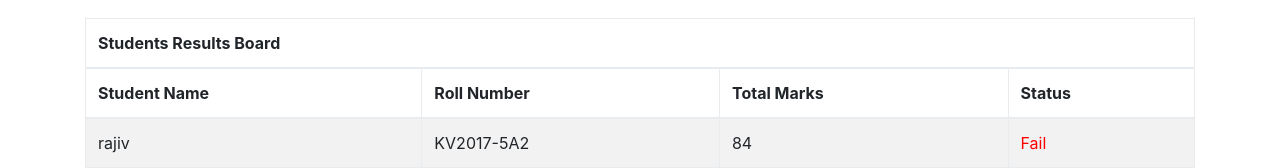
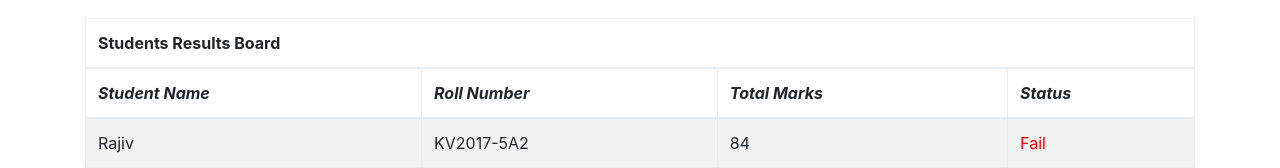
Before and after one commit to narendra-manchala/angular_Techolution, an Angular app: page /scorecard in a window 1280 px wide. Shown: the part 216-384 px from the top of the page. Built offline with nearby package versions, Linux system fonts and the light colour scheme.

Commit message:
Refactored and first letter of name made capital using css

```diff
--- a/src/app/app.component.ts
+++ b/src/app/app.component.ts
@@ -1,6 +1,4 @@
 import { Component } from '@angular/core';
-import { HttpClient } from '@angular/common/http';
-import {Observable} from 'rxjs/Observable';
 import 'rxjs/add/operator/map'
 import 'rxjs/add/operator/catch'
 
@@ -11,21 +9,4 @@ import 'rxjs/add/operator/catch'
 })
 export class AppComponent {
   title = 'Angular App';
-  students = this.getData();
-  constructor(private http: HttpClient) {
-    console.log(this.students)
-  }
-  studentsData;
-  getData() {
-    this.http.get('assets/data.json')//, options)
-
-      .map((res: Response) => res)
-    .subscribe(data=>{
-        this.studentsData= data
-      })
-  }
-  // private handleError(error: any): Promise<any> {
-  //   console.error('An error occurred', error); // for demo purposes only
-  //   return Promise.reject(error.message || error);
-  // }
 }
--- a/src/app/app.module.ts
+++ b/src/app/app.module.ts
@@ -7,9 +7,6 @@ import { AppComponent } from './app.component';
 import { AdmissionFormComponent } from './admission-form/admission-form.component';
 import { AppRoutingModule } from './app-routing.module';
 import { ScoreCardComponent } from './score-card/score-card.component';
-
-// import { AdmissionModel } from './adform.model'
-
 
 
 @NgModule({
--- a/src/app/score-card/score-card.component.css
+++ b/src/app/score-card/score-card.component.css
@@ -1,3 +1,6 @@
 .fail{
   color: red;
 }
+.name:first-letter{
+  text-transform: capitalize;
+}
--- a/src/app/score-card/score-card.component.html
+++ b/src/app/score-card/score-card.component.html
@@ -7,16 +7,16 @@
       <th colspan="4">Students Results Board</th>
     </tr>
     <tr>
-      <th>Student Name</th>
-      <th>Roll Number</th>
-      <th>Total Marks</th>
-      <th>Status</th>
+      <th><i>Student Name</i></th>
+      <th><i>Roll Number</i></th>
+      <th><i>Total Marks</i></th>
+      <th><i>Status</i></th>
     </tr>
     </thead>
     <tbody>
     <tr *ngFor="let data of studentsData; let i = index">
       <!--<td>{{i + 1}}</td>-->
-      <td>{{data.name}}</td>
+      <td class="name">{{data.name}}</td>
       <td>{{data.rollNumber}}</td>
       <td>
         {{+data.marks.Science -- +data.marks.Maths -- +data.marks.English}}
--- a/src/app/score-card/score-card.component.ts
+++ b/src/app/score-card/score-card.component.ts
@@ -8,15 +8,11 @@ import {HttpClient} from '@angular/common/http';
 })
 export class ScoreCardComponent implements OnInit {
 
-  // constructor() { }
-
   ngOnInit() {
+    this.getData()
   }
 
-  students = this.getData();
-  constructor(private http: HttpClient) {
-    console.log(this.students)
-  }
+  constructor(private http: HttpClient) {}
   studentsData;
   getData() {
     this.http.get('assets/data.json')//, options)
```
Also changed, not shown: src/app/app.component.html (+0 -33 lines).
